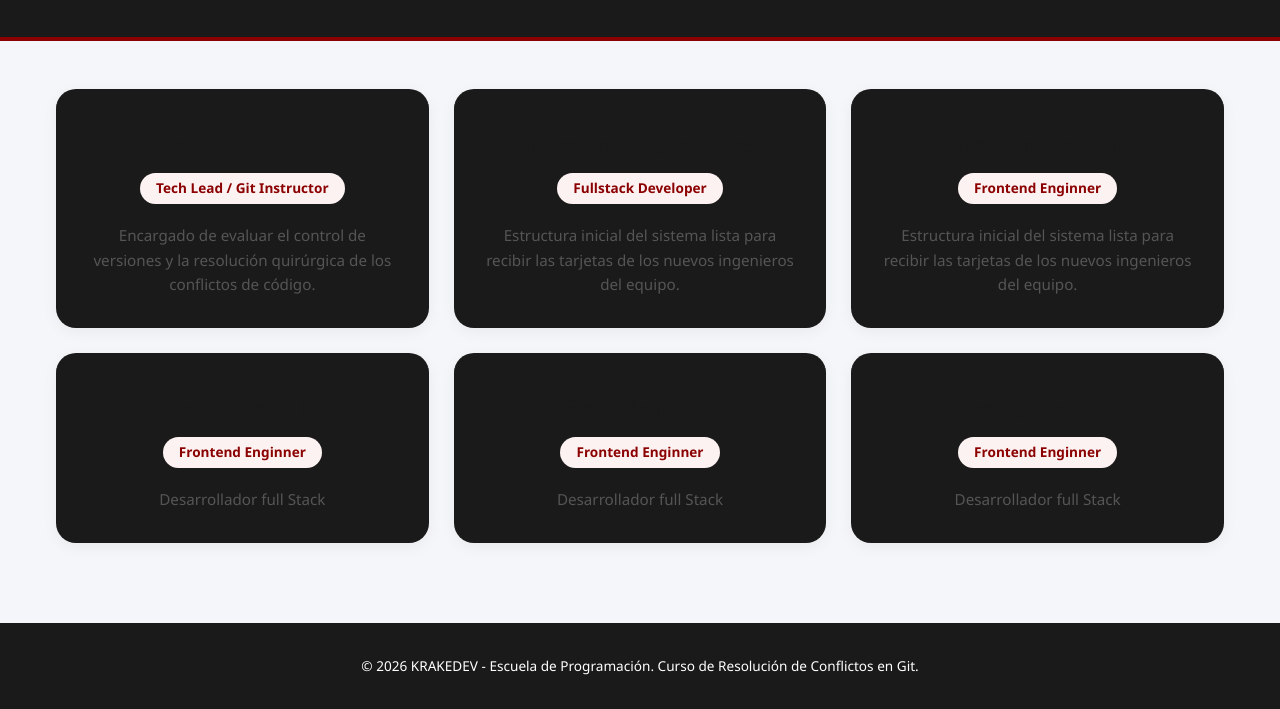
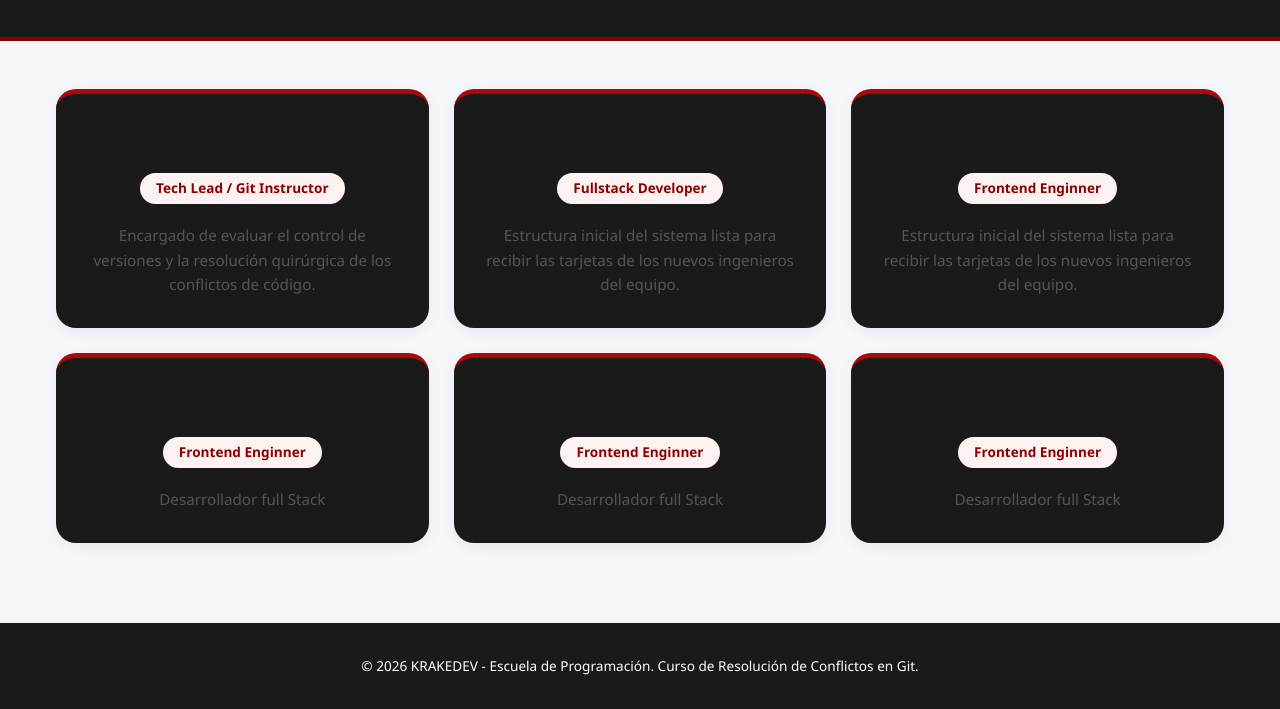
Before and after one commit to alexandraR-Code/web-equipo, a plain HTML site: page index.html in a window 1280 px wide. Shown: the part 171-880 px from the top of the page. Drawn offline with Linux system fonts and the light colour scheme.

Commit message:
Fix: Reparado en color

```diff
--- a/conflictos.css
+++ b/conflictos.css
@@ -49,7 +49,7 @@ body {
     border-radius: 20px;
     box-shadow: 0 4px 15px rgba(0, 0, 0, 0.05);
     padding: 2rem;
-    border-top: 5px solid #1a1a1a; /* 👈 PROPIEDAD CLAVE: Cambiar este color generará conflicto */
+    border-top: 5px solid #a70a0a; /* 👈 PROPIEDAD CLAVE: Cambiar este color generará conflicto */
     text-align: center;
     transition: transform 0.2s, box-shadow 0.2s;
 }
```
